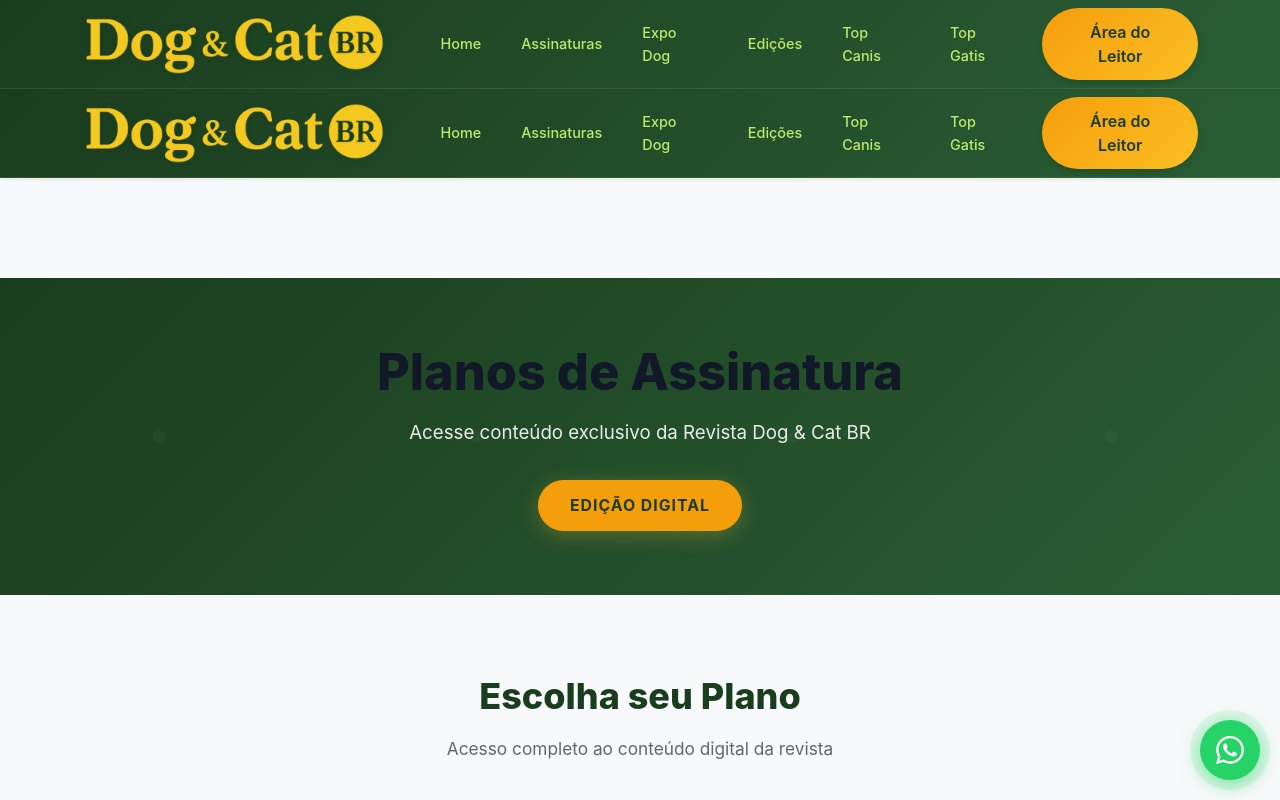
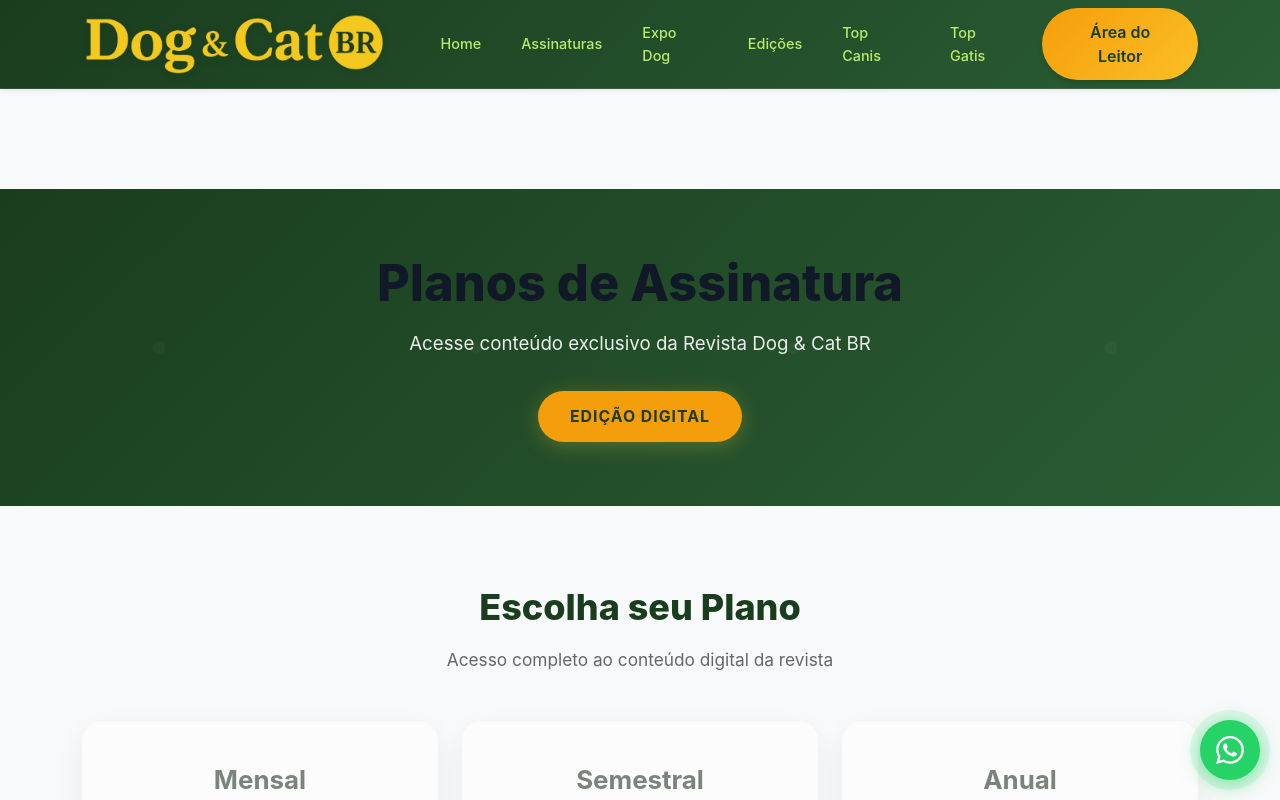
Before and after one commit to codesdevsgroup/site-revistadogcat, an Angular app: page /assinaturas in a window 1280 px wide. Shown: the top 800 px of the page. Built offline with nearby package versions, Linux system fonts and the light colour scheme.

Commit message:
corrigido menu

```diff
--- a/src/app/pages/assinaturas/assinaturas.component.html
+++ b/src/app/pages/assinaturas/assinaturas.component.html
@@ -1,5 +1,3 @@
-<app-navbar />
-
 <div class="assinaturas-container">
   <!-- Hero Section -->
   <section class="hero-assinaturas">
--- a/src/app/pages/cadastro-cao/cadastro-cao.component.html
+++ b/src/app/pages/cadastro-cao/cadastro-cao.component.html
@@ -1,5 +1,3 @@
-<app-navbar />
-
 <div class="cadastro-container">
   <!-- Progress Steps -->
   <section class="progress-section">
--- a/src/app/pages/expo-dog/expo-dog.component.html
+++ b/src/app/pages/expo-dog/expo-dog.component.html
@@ -1,5 +1,3 @@
-<app-navbar />
-
 <div class="expo-dog-container">
   <!-- Hero Section -->
   <section class="hero-expo">
```
